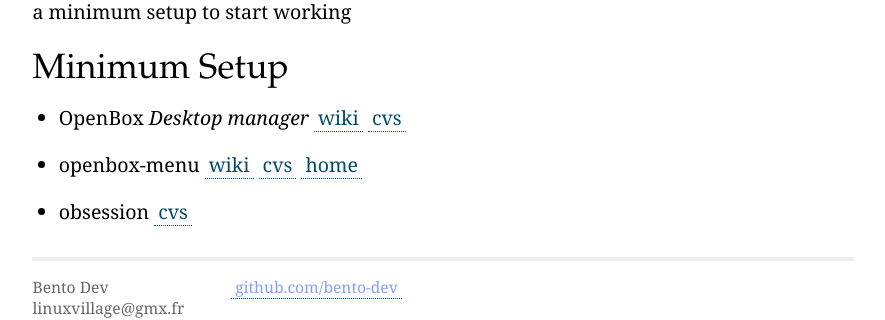
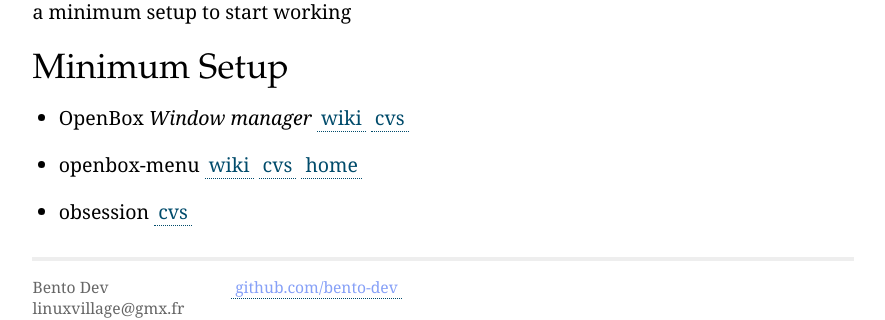
Before and after one commit to bento-dev/Bento---Sushi-Trust-3.13, a Jekyll site: the page built from _posts/2014-11-01-openbox-control-center-requirements.markdown, in a window 1280 px wide. Shown: the part 384-704 px from the top of the page, without its empty margins (197-1082 px from the left). Built offline with Jekyll 4.4.1, drawn with Linux system fonts in a browser that asks for light colours; Markdown is read by kramdown in place of the engine named in the settings.

Commit message:
typo error

```diff
--- a/_posts/2014-11-01-openbox-control-center-requirements.markdown
+++ b/_posts/2014-11-01-openbox-control-center-requirements.markdown
@@ -11,7 +11,7 @@ In order to develop the `OpenBox Control Center` -let's said `OCC` for now- you'
 
 ## Minimum Setup
 
-- OpenBox *Desktop manager* [wiki][wikio] [cvs][cvso]
+- OpenBox *Window manager* [wiki][wikio] [cvs][cvso]
 - openbox-menu [wiki][wikiom] [cvs][cvsom] [home][homeom]
 - obsession [cvs][cvsos]
 
```
